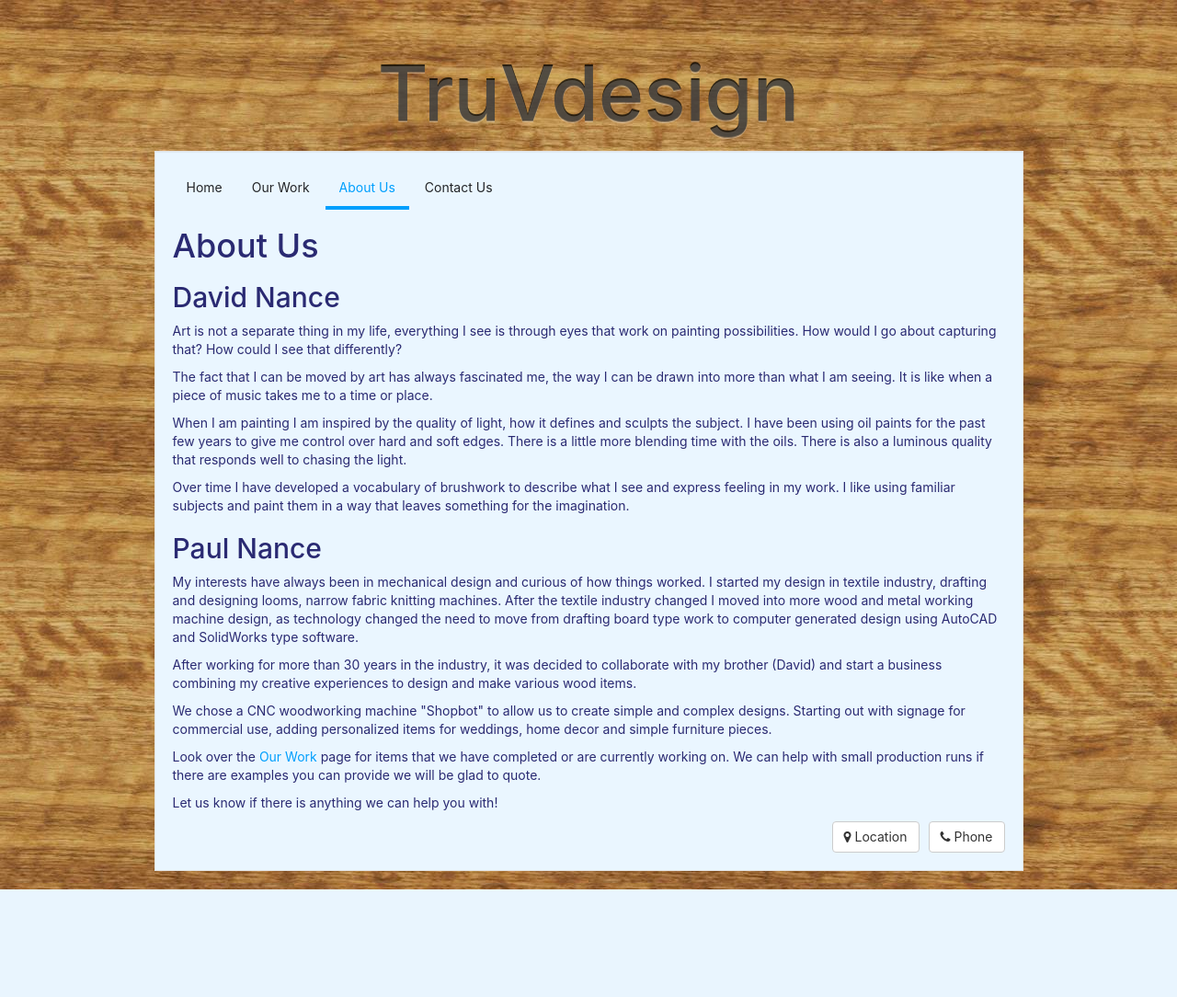
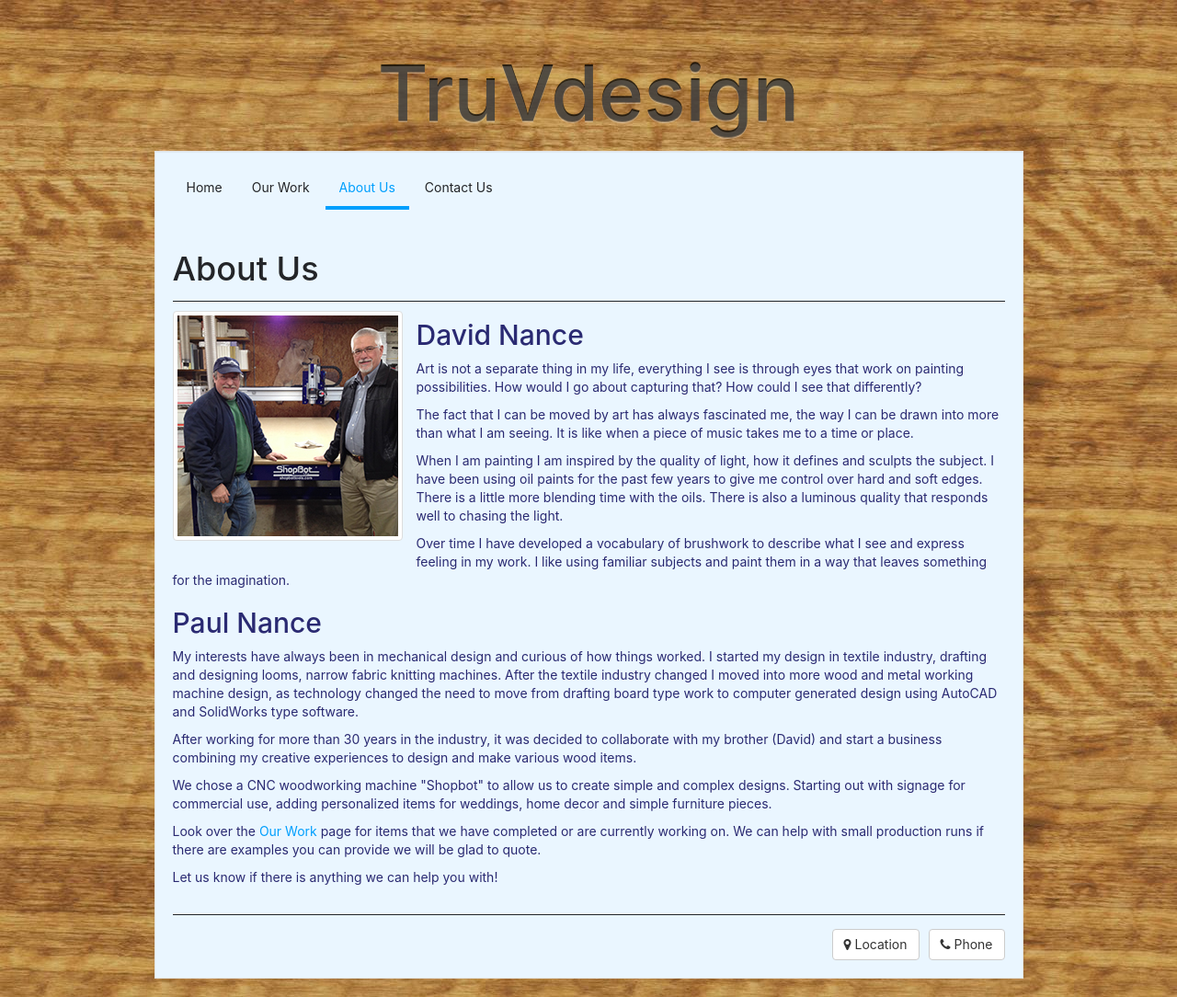
Before and after one commit to infinitewebapplications/truvdesign, a PHP site: page /about-us in a window 1280 px wide. Shown: the whole page at 92% size. Before the commit the page ends 967 px from the top, so only its background shows below. Run offline with PHP 8.4, Linux system fonts and the light colour scheme.

Commit message:
commit before angular transformation

```diff
--- a/about-us.php
+++ b/about-us.php
@@ -12,6 +12,8 @@ include('includes/menu.php');
 ?>
 
 <h1>About Us</h1>
+
+<img src="/img/david-and-paul-nance-truvdesign_thumb.jpg" alt="Paul and David Nance" title="Paul and David Nance" class="img-responsive img-thumbnail about-us-img">
 
 <h2>David Nance</h2>
 <p>Art is not a separate thing in my life, everything I see is through
--- a/css/styles.css
+++ b/css/styles.css
@@ -33,6 +33,13 @@ a {
   margin: 15px 0;
   text-align: center;
   text-shadow: 0px 1px 0px rgba(255,255,255,.3), 0px -1px 0px rgba(0,0,0,.7);
+}
+
+h1 {
+  border-bottom: 1px solid #232528;
+  color: #232528;
+  margin-top: 45px;
+  padding-bottom: 15px;
 }
 
 .well {
@@ -88,6 +95,19 @@ a {
   color: #009ffd;
 }
 
+/* menu bottom */
+.menu-bottom {
+  border-top: 1px solid #232528;
+  margin-top: 30px;
+  padding-top: 15px;
+}
+
+/* about us */
+.about-us-img {
+  float: left;
+  margin: 0 15px 15px 0;
+}
+
 /* tablets (sm) */
 @media (min-width: 768px) {
   .h1-header {
--- a/our-work.php
+++ b/our-work.php
@@ -37,11 +37,11 @@ include('includes/menu.php');
     <div class="thumbnail">
       <img src="/img/truvdesign_thumb.jpg" alt="Our Tools - Shopbot" class="img-responsive">
       <div class="caption">
-        <h3 class="mt-0">Shopbot</h3>
+        <h4 class="mt-0">Shopbot</h4>
       </div><!-- /.caption -->
+    </div><!-- /.thumbnail -->
   </div><!-- /.col-xs-12 -->
 </div><!-- /.row -->
 
-
 <?php
 include('includes/foot.php');
```
Also changed, not shown: img/examples/brown-wood-north-carolina-state_thumb.jpg (added), img/examples/exposed-bark-wood-welcome-sign_thumb.jpg (added), img/examples/house-numbers-wood-white_thumb.jpg (added), img/examples/linelles-gargen-wood-with-flower_thumb.jpg (added), img/examples/two-color-swim-at-your-own-risk-green-white_thumb.jpg (added), img/examples/welcome-wood-sign_thumb.jpg (added), img/examples/wood-north-carolina-state-nc_thumb.jpg (added), img/signage/country-acres-mobile-home-park-after_thumb.jpg (added), img/signage/country-acres-mobile-home-park-before_thumb.jpg (added), img/signage/shamrock-golf-club-after_thumb.jpg (added), img/signage/shamrock-golf-club-before_thumb.jpg (added), img/signage/steelecrest-neighborhood-after_thumb.jpg (added), img/signage/steelecrest-neighborhood-before_thumb.jpg (added).
